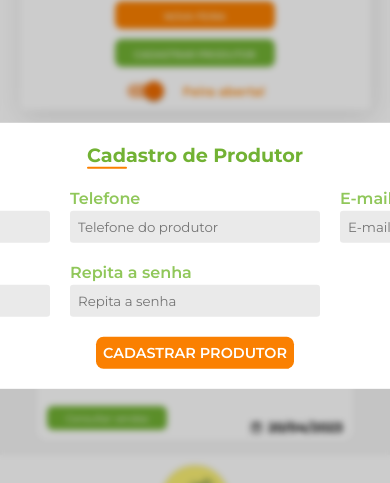
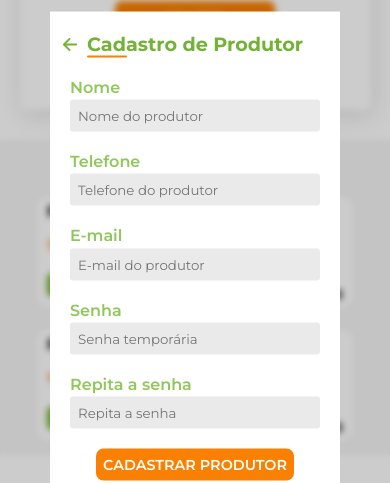
Before and after one commit to Prezotti/astral-frontend, a Next.js app: page /admin in a window 390 px wide. Both pictures are taken after a click on the button "CADASTRAR PRODUTOR". Shown: the part 166-649 px from the top of the page. Built offline with nearby package versions, Linux system fonts and the light colour scheme; no server answers.

Commit message:
responsividade feita

```diff
--- a/src/styles/components/Modal.module.css
+++ b/src/styles/components/Modal.module.css
@@ -65,3 +65,18 @@
   grid-template-columns: 1fr 1fr 1fr;
   gap: 20px;
 }
+
+@media (max-width: 940px) {
+  .conteudo {
+    grid-template-columns: 1fr 1fr;
+  }
+}
+
+@media (max-width: 600px) {
+  .conteudo {
+    grid-template-columns: 1fr;
+  }
+  .voltarSection p {
+    display: none;
+  }
+}
```
